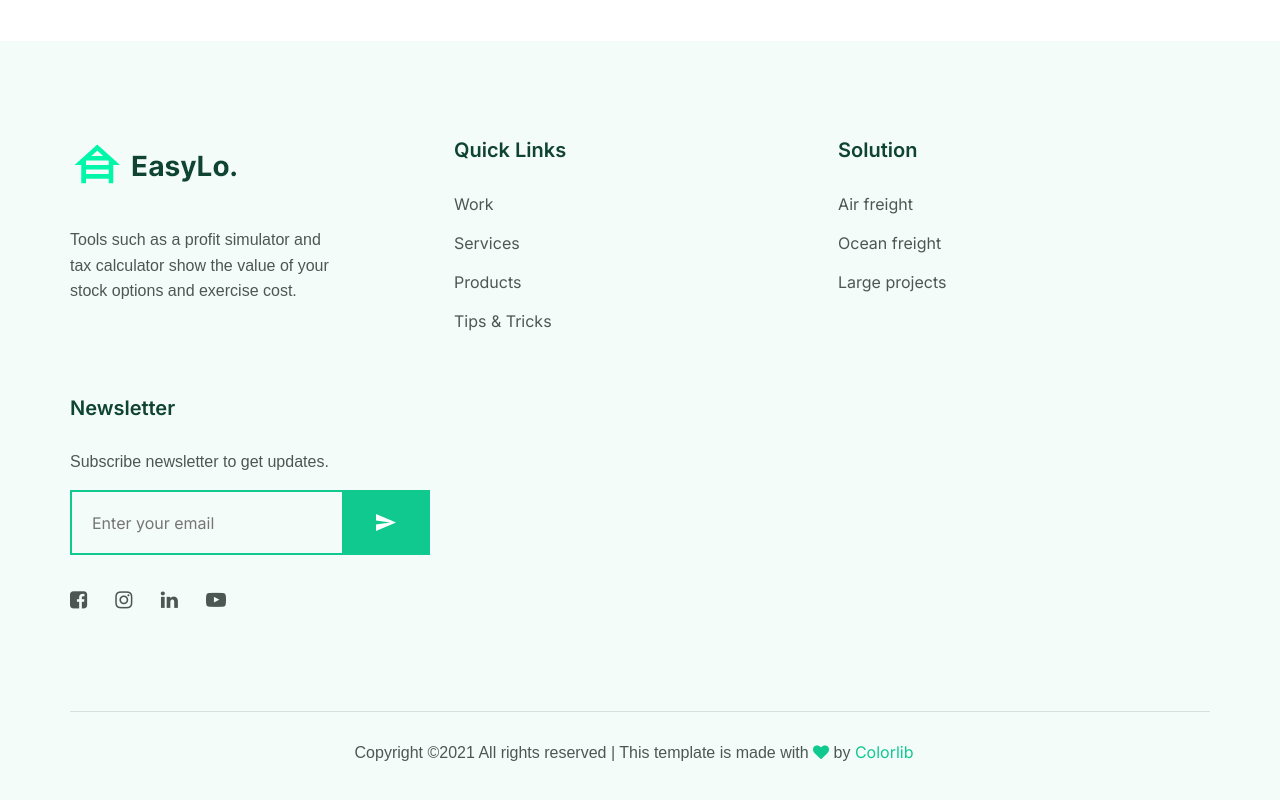
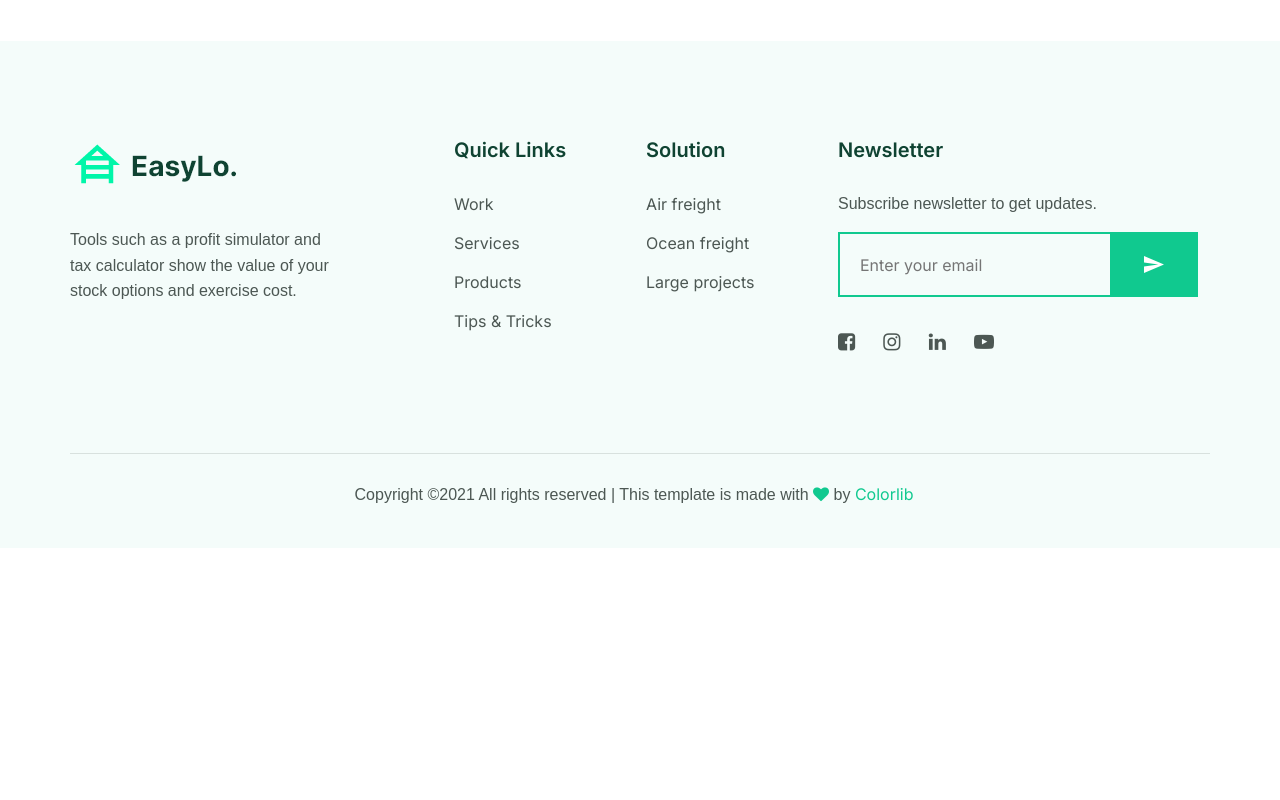
Before and after one commit to Ezaz1624/EsayLo., a plain HTML site: page index.html in a window 1280 px wide. Shown: the part 4551-5351 px from the top of the page. After the commit the page ends 5149 px from the top, so only its background shows below. Drawn offline with Linux system fonts and the light colour scheme; a web font is replaced by a local one.

Commit message:
Add files via upload

```diff
--- a/index.html
+++ b/index.html
@@ -395,7 +395,7 @@
               </ul>
             </div>
           </div>
-          <div class="offset-lg-2 col-sm-6 col-lg-2 col-md-4 col-xl-2 mb-5">
+          <div class="offset-lg-2 offset-xl-0 col-sm-6 col-lg-2 col-md-4 col-xl-2 mb-5">
             <div class="f-items">
               <h5>Solution</h5>
               <ul>
```
